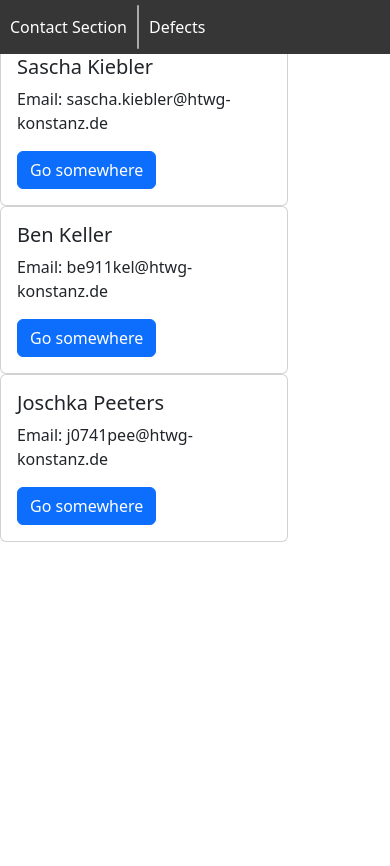
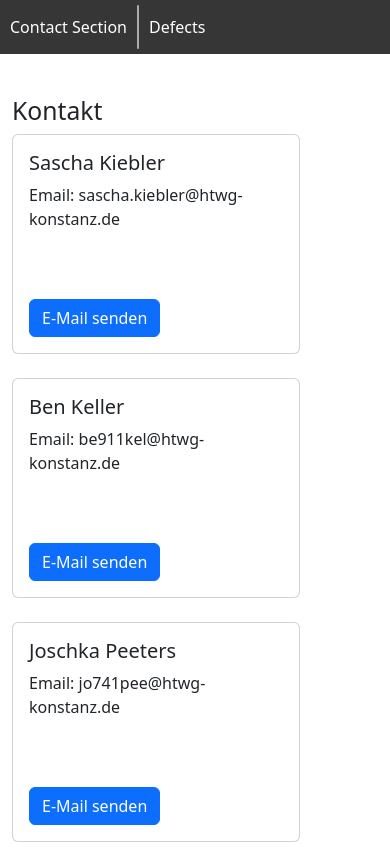
Before and after one commit to Joschka-ctrl/CloudApplikTrabi, a React (Create React App) app in the folder frontend/: page / in a window 390 px wide. Before the commit the page ends 844 px from the top, so only its background shows below. Built offline with nearby package versions, Linux system fonts and the light colour scheme.

Commit message:
contact section responsive + mailto

```diff
--- a/frontend/src/pages/Contact.js
+++ b/frontend/src/pages/Contact.js
@@ -1,8 +1,9 @@
 // src/ContactSection.js
 
 import React from 'react';
-import Button from 'react-bootstrap/Button';
-import Card from 'react-bootstrap/Card';
+
+
+import { Card, Button, Row, Col, Container } from 'react-bootstrap';
 
 
 // Daten für die Kontakte
@@ -20,67 +21,46 @@ const contacts = [
     {
         firstName: 'Joschka',
         lastName: 'Peeters',
-        email: 'j0741pee@htwg-konstanz.de',
+        email: 'jo741pee@htwg-konstanz.de',
     },
 ];
 
+
+
 const ContactSection = () => {
     return (
-        <div>
-            <h2>Kontakt</h2>
-            {contacts.map((contact, index) => (
-                <Card key={index} style={{ width: '18rem' }}>
-                    <Card.Body >
-                        <Card.Title> {contact.firstName} {contact.lastName}</Card.Title>
-                        <Card.Text><p>Email: {contact.email}</p></Card.Text>
-                        <Button variant="primary">Go somewhere</Button>
-                    </Card.Body>
-                </Card>
-            ))}
-        </div>
+        <Container className="mt-5">
+            <Row className="mt-5">
+            <h2 className="mt-5">Kontakt</h2>
+            </Row>
+
+            <Row>
+                {contacts.map((contact, index) => (
+                    <Col key={index} xs={12} sm={12} md={6} lg={4} className="mb-4">
+                        <Card style={{ width: '18rem' }}>
+                            <Card.Body>
+                                <Card.Title>{contact.firstName} {contact.lastName}</Card.Title>
+                                <Card.Text style={{ minHeight: '100px' }}>
+                                   Email: {contact.email}
+                                </Card.Text>
+                                <Button
+                                    variant="primary"
+                                    onClick={() => handleEmailClick(contact.email)}
+                                >
+                                    E-Mail senden
+                                </Button>
+
+                            </Card.Body>
+                        </Card>
+                    </Col>
+                ))}
+            </Row>
+        </Container>
     );
 };
 
-const BasicExample = () => {
-    return (
-        <Card style={{ width: '18rem' }}>
-            <Card.Img variant="top" src="holder.js/100px180" />
-            <Card.Body>
-                <Card.Title>Card Title</Card.Title>
-                <Card.Text>
-                    {contacts.map((contact, index) => (
-                        <li key={index} >
-                            <h3>
-                                {contact.firstName} {contact.lastName}
-                            </h3>
-                            <p>Email: {contact.email}</p>
-                        </li>
-                    ))}
-                </Card.Text>
-                <Button variant="primary">Go somewhere</Button>
-            </Card.Body>
-        </Card>
-    );
-}
-
-// Stil für die Komponente
-const styles = {
-    container: {
-        padding: '20px',
-
-        borderRadius: '5px',
-        boxShadow: '0 2px 5px rgba(0, 0, 0, 0.1)',
-    },
-    list: {
-        listStyleType: 'none',
-        padding: 0,
-    },
-    item: {
-        marginBottom: '15px',
-        padding: '10px',
-        border: '1px solid #ddd',
-        borderRadius: '4px',
-    },
+const handleEmailClick = (email) => {
+    console.log(email);
+    window.location.href = `mailto:${email}?subject=Kontaktaufnahme,`;
 };
-
 export default ContactSection;
```
Also changed, not shown: 1 other file (tests, documents, lock files or other folders).
